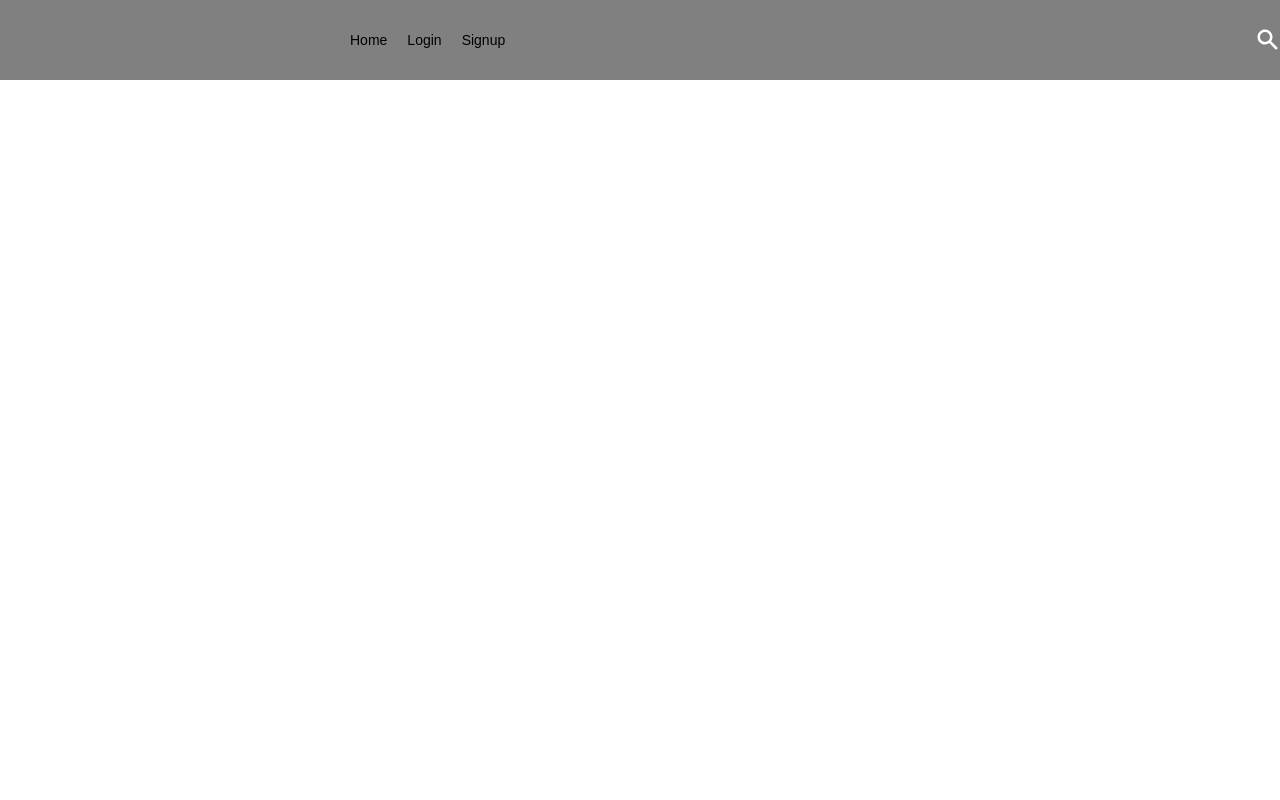
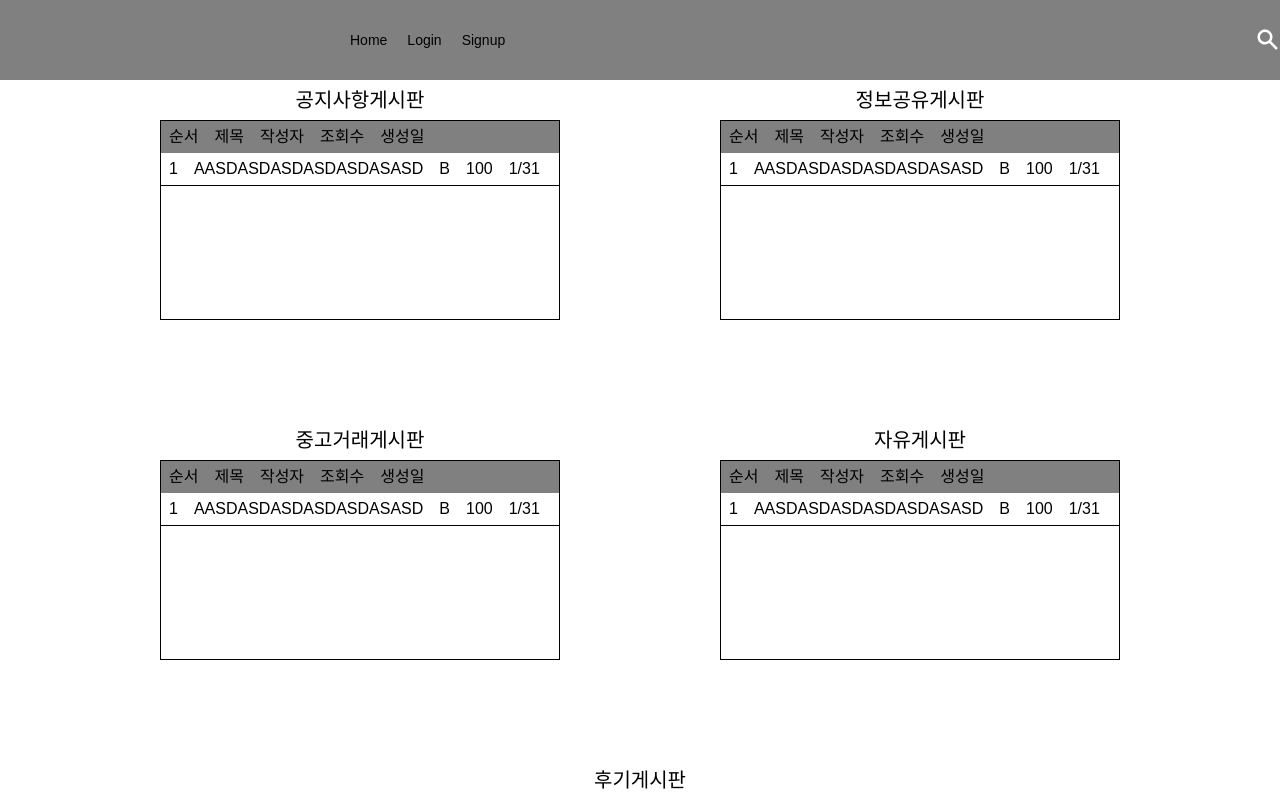
Before and after one commit to wonjongjang/PJT-Dogather, a React (Create React App) app in the folder Sub Pjt 2/Front/account/t-test/: page /community in a window 1280 px wide. Before the commit this address had no page. Built offline with nearby package versions, Linux system fonts and the light colour scheme.

Commit message:
upload feat_commu_fe_Park Jinseong

```diff
--- a/Sub Pjt 2/Front/account/t-test/package.json
+++ b/Sub Pjt 2/Front/account/t-test/package.json
@@ -19,11 +19,12 @@
     "bootstrap": "^5.1.3",
     "jwt-decode": "^3.1.2",
     "react": "^17.0.2",
-    "react-bootstrap": "^2.1.1",
+    "react-bootstrap": "^2.1.2",
     "react-dom": "^17.0.2",
     "react-hook-form": "^7.25.1",
     "react-router-dom": "^6.2.1",
     "react-scripts": "5.0.0",
+    "react-table": "^7.7.0",
     "styled-components": "^5.3.3",
     "typescript": "^4.5.5",
     "web-vitals": "^2.1.4"
--- a/Sub Pjt 2/Front/account/t-test/src/Router.tsx
+++ b/Sub Pjt 2/Front/account/t-test/src/Router.tsx
@@ -4,6 +4,9 @@ import Home from "./Routes/Home";
 import Login from "./Routes/Login";
 import Search from "./Routes/Search";
 import Signup from "./Routes/Signup";
+import Community from "./Routes/Community";
+import NoticeCommunity from "./Routes/NoticeCommunity";
+import SaleCommunity from "./Routes/SaleCommunity";
 
 function Router() {
   return (
@@ -14,6 +17,9 @@ function Router() {
         <Route path="/login" element={<Login />}></Route>
         <Route path="/signup" element={<Signup />}></Route>
         <Route path="/search" element={<Search />}></Route>
+        <Route path="/community" element={<Community />}></Route>
+        <Route path="/noticecommunity" element={<NoticeCommunity />}></Route>
+        <Route path="/salecommunity" element={<SaleCommunity />}></Route>
       </Routes>
     </BrowserRouter>
   );
--- /dev/null
+++ b/Sub Pjt 2/Front/account/t-test/src/Routes/Community.jsx
@@ -0,0 +1,167 @@
+import { React, useMemo } from "react";
+import { useTable } from "react-table";
+import styled from "styled-components";
+import { Link } from "react-router-dom";
+
+const TableStyle = styled.div`
+  display: flex;
+  justify-content: space-evenly;
+
+  table {
+    border: 1px solid black;
+    border-spacing: 0px;
+    margin-bottom: 100px;
+    width: 400px;
+    height: 200px;
+
+    thead {
+      display: flex;
+      background: gray;
+    }
+
+    tbody {
+      display: flex;
+      border-bottom: 1px solid black;
+    }
+
+    th,
+    td {
+      margin: 0;
+      padding: 0.5rem;
+    }
+  }
+`;
+
+const Btn = styled.a`
+  margin: 10px;
+  font-size: 20px;
+  display: flex;
+  justify-content: center;
+`;
+
+const StyledLink = styled(Link)`
+  text-decoration: none;
+  color: inherit;
+`;
+
+function Table({ columns, data, communityTitle, address }) {
+  const { getTableProps, getTableBodyProps, headerGroups, rows, prepareRow } =
+    useTable({ columns, data });
+  return (
+    <div>
+      <Btn>
+        <StyledLink to={address}>
+          <p>{communityTitle}</p>
+        </StyledLink>
+      </Btn>
+      <table {...getTableProps()}>
+        <thead>
+          {headerGroups.map((headerGroup) => (
+            <tr {...headerGroup.getHeaderGroupProps()}>
+              {headerGroup.headers.map((column) => (
+                <th {...column.getHeaderProps()}>{column.render("Header")}</th>
+              ))}
+            </tr>
+          ))}
+        </thead>
+        <tbody {...getTableBodyProps()}>
+          {rows.map((row) => {
+            prepareRow(row);
+            return (
+              <tr {...row.getRowProps()}>
+                {row.cells.map((cell) => (
+                  <td {...cell.getCellProps()}>{cell.render("Cell")}</td>
+                ))}
+              </tr>
+            );
+          })}
+        </tbody>
+      </table>
+    </div>
+  );
+}
+
+function PhotoTable() {
+  return (
+    <div>
+      <Btn>
+        <StyledLink to="/A">후기게시판</StyledLink>
+      </Btn>
+    </div>
+  );
+}
+
+function Community() {
+  const columns = useMemo(
+    () => [
+      {
+        accessor: "order",
+        Header: "순서",
+      },
+      {
+        accessor: "title",
+        Header: "제목",
+      },
+      {
+        accessor: "writer",
+        Header: "작성자",
+      },
+      {
+        accessor: "view",
+        Header: "조회수",
+      },
+      {
+        accessor: "created",
+        Header: "생성일",
+      },
+    ],
+    []
+  );
+  //임시데이터
+  const data = useMemo(
+    () => [
+      {
+        order: 1,
+        title: "AASDASDASDASDASDASASD",
+        writer: "B",
+        view: 100,
+        created: "1/31",
+      },
+    ],
+    []
+  );
+  return (
+    <div>
+      <TableStyle>
+        <Table
+          columns={columns}
+          data={data}
+          communityTitle="공지사항게시판"
+          address="A"
+        />
+        <Table
+          columns={columns}
+          data={data}
+          communityTitle="정보공유게시판"
+          address="A"
+        />
+      </TableStyle>
+      <TableStyle>
+        <Table
+          columns={columns}
+          data={data}
+          communityTitle="중고거래게시판"
+          address="A"
+        />
+        <Table
+          columns={columns}
+          data={data}
+          communityTitle="자유게시판"
+          address="A"
+        />
+      </TableStyle>
+      <PhotoTable />
+    </div>
+  );
+}
+export default Community;
--- a/Sub Pjt 2/Front/account/t-test/src/Routes/Home.tsx
+++ b/Sub Pjt 2/Front/account/t-test/src/Routes/Home.tsx
@@ -1,8 +1,6 @@
 import React from 'react';
 import { Link } from 'react-router-dom';
 import styled from 'styled-components';
-import { Card } from '@mui/material';
-import BasicCard from '../components/card';
 
 const Btn = styled.button`
   background-color: black;
--- /dev/null
+++ b/Sub Pjt 2/Front/account/t-test/src/Routes/NoticeCommunity.jsx
@@ -0,0 +1,138 @@
+import { React, useMemo } from "react";
+import { useTable } from "react-table";
+import styled from "styled-components";
+import { Link } from "react-router-dom";
+
+const Btn = styled.a`
+  margin: 10px;
+  font-size: 20px;
+  display: flex;
+  justify-content: center;
+`;
+
+const StyledLink = styled(Link)`
+  text-decoration: none;
+  color: inherit;
+`;
+
+const StyledTable = styled.div`
+  padding: 1rem;
+  display: flex;
+  justify-content: flex-end;
+  table {
+    width: 80vw;
+    border: 1px solid black;
+    text-align: left;
+
+    th {
+      background: gray;
+    }
+  }
+`;
+
+function Table({ columns, data, communityTitle, address }) {
+  const {
+    getTableProps,
+    getTableBodyProps,
+    headerGroups,
+    rows,
+    prepareRow,
+    getRowProps,
+  } = useTable({ columns, data });
+  return (
+    <div>
+      <Btn>
+        <StyledLink to={address}>
+          <p>{communityTitle}</p>
+        </StyledLink>
+      </Btn>
+      <table {...getTableProps()}>
+        <thead>
+          {headerGroups.map((headerGroup) => (
+            <tr {...headerGroup.getHeaderGroupProps()}>
+              {headerGroup.headers.map((column) => (
+                <th {...column.getHeaderProps()}>{column.render("Header")}</th>
+              ))}
+            </tr>
+          ))}
+        </thead>
+        <tbody {...getTableBodyProps()}>
+          {rows.map((row) => {
+            prepareRow(row);
+            return (
+              <tr {...row.getRowProps()}>
+                {row.cells.map((cell) => (
+                  <td {...cell.getCellProps()}>{cell.render("Cell")}</td>
+                ))}
+              </tr>
+            );
+          })}
+        </tbody>
+      </table>
+    </div>
+  );
+}
+
+function NoticeCommunity() {
+  const columns = useMemo(
+    () => [
+      {
+        accessor: "order",
+        Header: "#",
+      },
+      {
+        accessor: "title",
+        Header: "제목",
+      },
+      {
+        accessor: "writer",
+        Header: "작성자",
+      },
+      {
+        accessor: "view",
+        Header: "조회수",
+      },
+      {
+        accessor: "created",
+        Header: "생성일",
+      },
+    ],
+    []
+  );
+  //임시데이터
+  const data = useMemo(
+    () => [
+      {
+        order: 1,
+        title: "AASDASDASDASDASDASASD",
+        writer: "B",
+        view: 100,
+        created: "1/31",
+      },
+      {
+        order: 2,
+        title: "AASDASDASDASDASDASASD",
+        writer: "B",
+        view: 100,
+        created: "1/31",
+      },
+    ],
+    []
+  );
+  return (
+    <div>
+      <StyledTable>
+        <Table
+          columns={columns}
+          data={data}
+          communityTitle="공지사항게시판"
+          address="/noticecommunity"
+          getRowProps={(row) => ({
+            onClick: () => alert("Column!"),
+          })}
+        />
+      </StyledTable>
+    </div>
+  );
+}
+export default NoticeCommunity;
--- /dev/null
+++ b/Sub Pjt 2/Front/account/t-test/src/Routes/SaleCommunity.jsx
@@ -0,0 +1,21 @@
+import { React, useMemo } from "react";
+import { useTable } from "react-table";
+import styled from "styled-components";
+import { Link } from "react-router-dom";
+
+const Btn = styled.a`
+  margin: 10px;
+  font-size: 20px;
+  display: flex;
+  justify-content: center;
+`;
+
+const StyledLink = styled(Link)`
+  text-decoration: none;
+  color: inherit;
+`;
+
+function SaleCommunity() {
+  return <div></div>;
+}
+export default SaleCommunity;
```
Also changed, not shown: 1 other file (tests, documents, lock files or other folders). Lines whose indentation alone changed are shown as unchanged.
